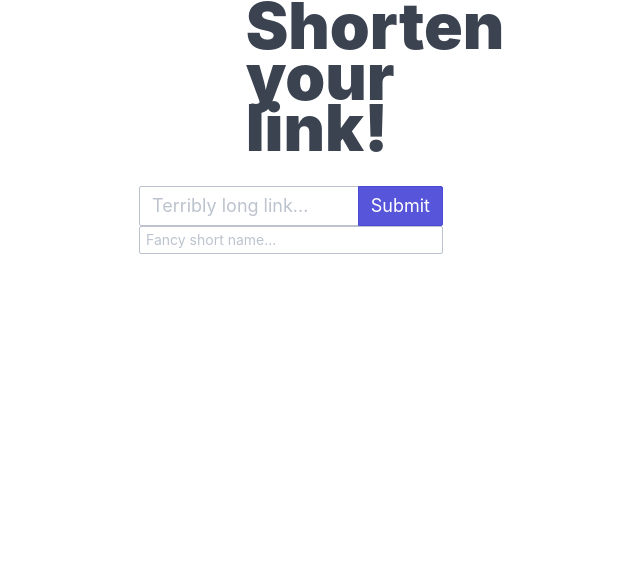
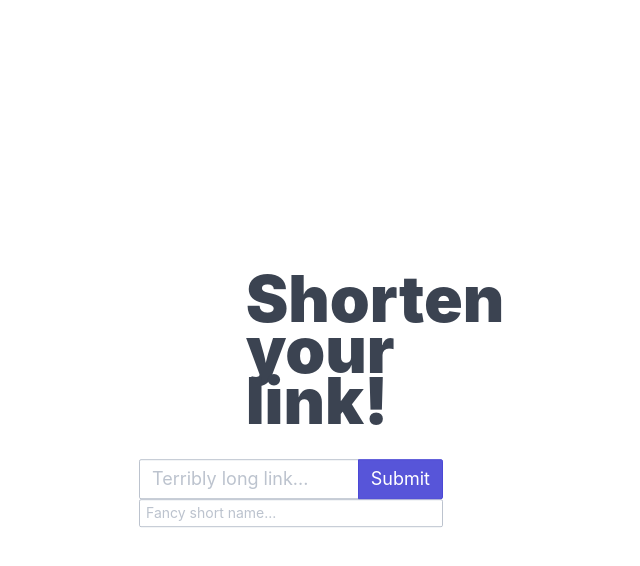
Before and after one commit to turbaszek/tnijto, a plain HTML site: page static/index.html in a window 1280 px wide. Shown: the whole page, without its empty margins (349-989 px from the left). Drawn offline with nearby package versions, Linux system fonts and the light colour scheme.

Commit message:
More css

```diff
--- a/static/index.html
+++ b/static/index.html
@@ -19,6 +19,12 @@
             font-weight: 900;
             font-size: 4em;
             line-height: .8em;
+        }
+
+        div.center {
+            position: absolute;
+            top: 50%;
+            transform: translate(0%, -50%);
         }
     </style>
 </head>
@@ -72,7 +78,7 @@
 </script>
 <body>
     <div class="flex-centered">
-        <div class="container">
+        <div class="container center">
             <div class="columns">
                 <div class="column col-1 col-mx-auto">
                     <h1 class="text-dark massive">Shorten your link!</h1>
```
